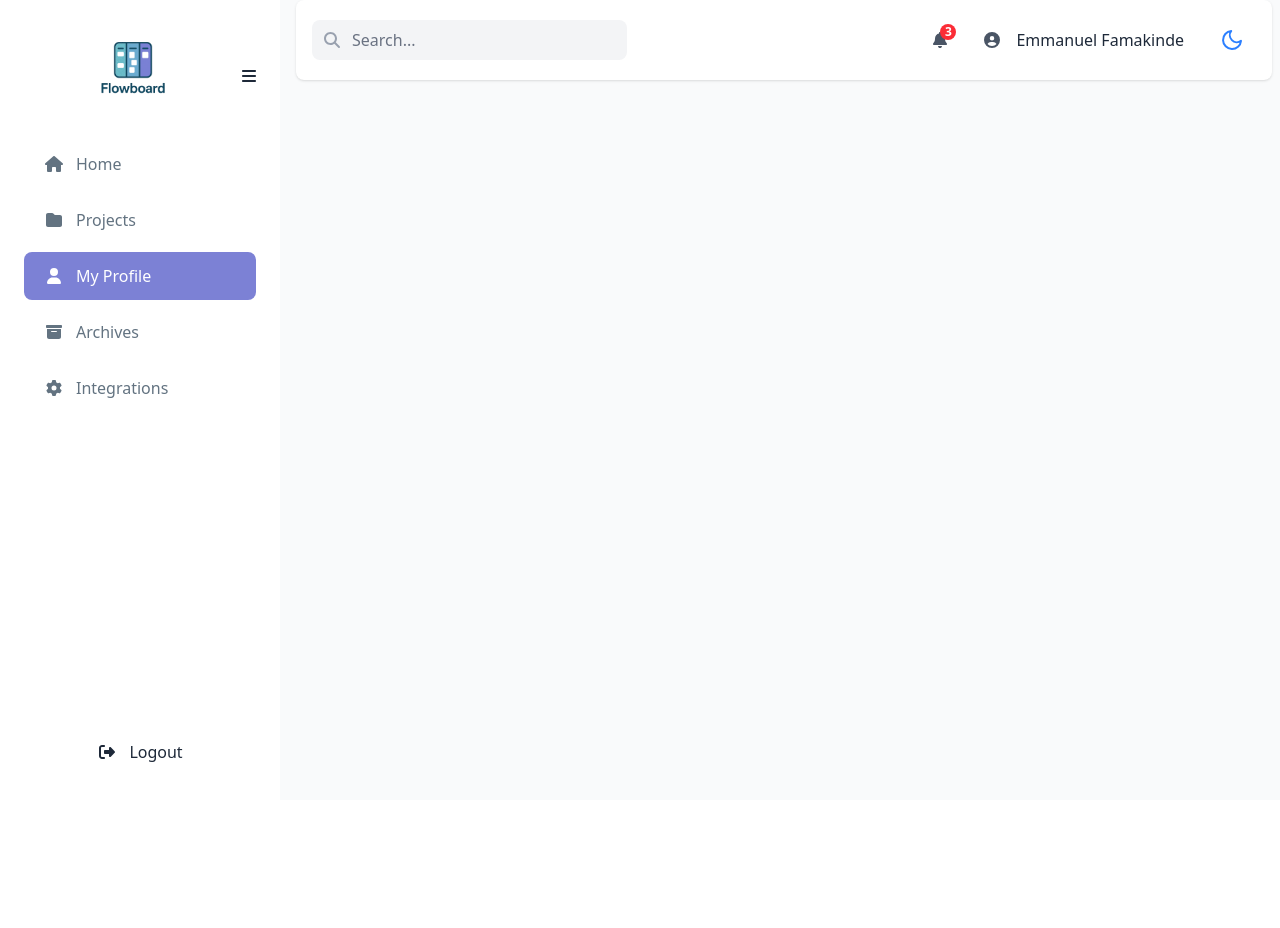
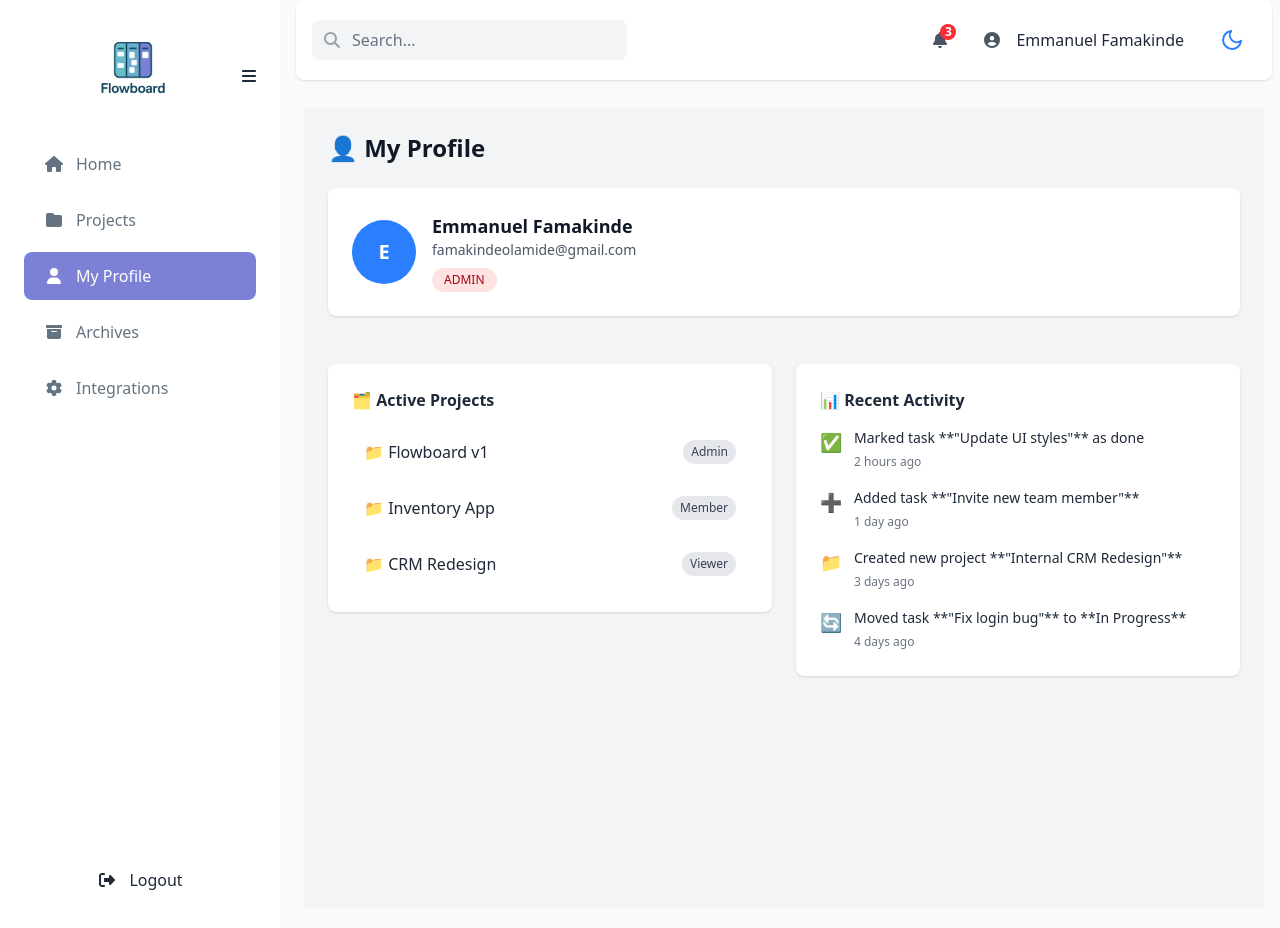
Before and after one commit to dammyseggs/kaban, a React (Vite) app: page /myprofile in a window 1280 px wide. Before the commit the page ends 800 px from the top, so only its background shows below. Built offline with nearby package versions, Linux system fonts and the light colour scheme.

Commit message:
done the user profile

```diff
--- a/src/App.jsx
+++ b/src/App.jsx
@@ -7,6 +7,7 @@ import Sidebar from "./components/Sidebar.jsx";
 import Home from "./pages/Home.jsx";
 import Projects from "./pages/Projects.jsx";
 import ProjectBoard from "./pages/ProjectBoard.jsx";
+import MyProfile from "./pages/MyProfile.jsx";
 
 function App() {
   return (
@@ -18,6 +19,7 @@ function App() {
           <Route path="home" element={<Home />} />
           <Route path="projects" element={<Projects />} />
           <Route path="projects/:id" element={<ProjectBoard/>} />
+          <Route path="myprofile" element={<MyProfile />} />
         </Route>
       </Routes>
       {/* <ThemeToggle /> */}
--- /dev/null
+++ b/src/components/AddTaskForm.jsx
@@ -0,0 +1,53 @@
+import React, { useState } from "react";
+
+const AddTaskForm = ({ onAddTask }) => {
+  const [title, setTitle] = useState("");
+  const [priority, setPriority] = useState("low");
+
+  const handleSubmit = (e) => {
+    e.preventDefault();
+    if (!title.trim()) return;
+
+    const newTask = {
+      id: `task-${Date.now()}`,
+      title,
+      priority,
+    };
+
+    onAddTask(newTask);
+    setTitle("");
+    setPriority("low");
+  };
+
+  return (
+    <form onSubmit={handleSubmit} className="mt-2 space-y-2">
+      <input
+        type="text"
+        className="w-full px-3 py-2 rounded border text-sm border-gray-300 dark:border-gray-700 bg-white dark:bg-gray-800 text-gray-900 dark:text-gray-100 focus:outline-none"
+        placeholder="Task title"
+        value={title}
+        onChange={(e) => setTitle(e.target.value)}
+      />
+
+      <select
+        value={priority}
+        onChange={(e) => setPriority(e.target.value)}
+        className="w-full px-3 py-2 rounded border text-sm border-gray-300 dark:border-gray-700 bg-white dark:bg-gray-800 text-gray-900 dark:text-gray-100 focus:outline-none"
+      >
+        <option value="low">🟢 Low</option>
+        <option value="medium">🟡 Medium</option>
+        <option value="high">🟠 High</option>
+        <option value="critical">🔴 Critical</option>
+      </select>
+
+      <button
+        type="submit"
+        className="w-full bg-blue-600 text-white px-3 py-2 text-sm rounded hover:bg-blue-700 transition"
+      >
+        Add Task
+      </button>
+    </form>
+  );
+};
+
+export default AddTaskForm;
--- a/src/components/kaban/Column.jsx
+++ b/src/components/kaban/Column.jsx
@@ -1,6 +1,7 @@
 import React from "react";
 import { Droppable, Draggable } from "@hello-pangea/dnd";
 import TaskCard from "./TaskCard";
+import AddTaskForm from '../AddTaskForm';
 
 
 const getHeaderClasses  = (id) => {
@@ -18,11 +19,13 @@ const getHeaderClasses  = (id) => {
   }
 };
 
-const Column = ({ column, tasks }) => {
+const Column = ({ column, tasks, onAddTask  }) => {
       const headerClasses = getHeaderClasses(column.id);
   return (
-    <div className="bg-gray-100 dark:bg-gray-700 p-3 rounded-lg w-62 flex-shrink-0">
-      <div className={`p-2 rounded-t-lg mb-2 font-bold text-lg ${headerClasses}`}>
+    <div className="bg-gray-100 dark:bg-gray-700 p-4 rounded-lg w-62 flex-shrink-0">
+      <div
+        className={`p-3 rounded-t-lg mb-2 font-bold text-lg ${headerClasses}`}
+      >
         {column.title}
       </div>
 
@@ -50,6 +53,12 @@ const Column = ({ column, tasks }) => {
           </div>
         )}
       </Droppable>
+
+      {column.id == "todo" && (
+        <div>
+           <AddTaskForm onAddTask={(newTask) => onAddTask(column.id, newTask)} />
+        </div>
+      )}
     </div>
   );
 };
--- a/src/components/kaban/TaskCard.jsx
+++ b/src/components/kaban/TaskCard.jsx
@@ -14,7 +14,7 @@ const TaskCard = ({ task }) => {
     "bg-gray-200 text-gray-700 dark:bg-gray-700 dark:text-gray-200";
 
   return (
-    <div className="bg-white dark:bg-gray-800 rounded-lg p-4 mb-4 shadow-sm border dark:border-gray-700">
+    <div className="bg-white dark:bg-gray-800 rounded-lg p-3 mb-3 shadow-sm border dark:border-gray-700">
       <div className="flex justify-between items-start">
         <p className="font-medium text-sm text-gray-800 dark:text-gray-100">
           {task.title}
--- /dev/null
+++ b/src/components/profile/UserActivityTimeline.jsx
@@ -0,0 +1,71 @@
+import React from "react";
+
+const activities = [
+  {
+    id: 1,
+    type: "task-completed",
+    description: 'Marked task **"Update UI styles"** as done',
+    time: "2 hours ago",
+  },
+  {
+    id: 2,
+    type: "task-added",
+    description: 'Added task **"Invite new team member"**',
+    time: "1 day ago",
+  },
+  {
+    id: 3,
+    type: "project-created",
+    description: 'Created new project **"Internal CRM Redesign"**',
+    time: "3 days ago",
+  },
+  {
+    id: 4,
+    type: "status-changed",
+    description: 'Moved task **"Fix login bug"** to **In Progress**',
+    time: "4 days ago",
+  },
+];
+
+const getIcon = (type) => {
+  switch (type) {
+    case "task-completed":
+      return "✅";
+    case "task-added":
+      return "➕";
+    case "project-created":
+      return "📁";
+    case "status-changed":
+      return "🔄";
+    default:
+      return "📌";
+  }
+};
+
+const UserActivityTimeline = () => {
+  return (
+    <div className="bg-white dark:bg-gray-800 shadow rounded-lg p-6 mt-6">
+      <h3 className="text-md font-semibold text-gray-800 dark:text-gray-100 mb-4">
+        📊 Recent Activity
+      </h3>
+      <ul className="space-y-4">
+        {activities.map((activity) => (
+          <li key={activity.id} className="flex items-start gap-3">
+            <span className="text-lg">{getIcon(activity.type)}</span>
+            <div>
+              <p
+                className="text-sm text-gray-800 dark:text-gray-200"
+                dangerouslySetInnerHTML={{ __html: activity.description }}
+              />
+              <span className="text-xs text-gray-500 dark:text-gray-400">
+                {activity.time}
+              </span>
+            </div>
+          </li>
+        ))}
+      </ul>
+    </div>
+  );
+};
+
+export default UserActivityTimeline;
--- /dev/null
+++ b/src/components/profile/UserInfoCard.jsx
@@ -0,0 +1,33 @@
+import React from "react";
+
+const UserInfoCard = ({ user }) => {
+  return (
+    <div className="bg-white dark:bg-gray-800 shadow rounded-lg p-6 flex items-center gap-4">
+      {/* Avatar */}
+      <div className="w-16 h-16 bg-blue-500 text-white rounded-full flex items-center justify-center text-xl font-bold">
+        {user.name.charAt(0).toUpperCase()}
+      </div>
+
+      {/* Info */}
+      <div>
+        <h2 className="text-lg font-semibold text-gray-900 dark:text-gray-100">
+          {user.name}
+        </h2>
+        <p className="text-sm text-gray-600 dark:text-gray-400">
+          {user.email}
+        </p>
+        <span
+          className={`inline-block mt-2 px-3 py-1 text-xs font-medium rounded-full ${
+            user.role === "admin"
+              ? "bg-red-100 text-red-800 dark:bg-red-800 dark:text-red-100"
+              : "bg-blue-100 text-blue-800 dark:bg-blue-800 dark:text-blue-100"
+          }`}
+        >
+          {user.role.toUpperCase()}
+        </span>
+      </div>
+    </div>
+  );
+};
+
+export default UserInfoCard;
--- /dev/null
+++ b/src/components/profile/UserProjectList.jsx
@@ -0,0 +1,33 @@
+import React from "react";
+import { Link } from "react-router-dom";
+
+const UserProjectList = ({ projects }) => {
+  return (
+    <div className="bg-white dark:bg-gray-800 shadow rounded-lg p-6 mt-6">
+      <h3 className="text-md font-semibold text-gray-800 dark:text-gray-100 mb-4">
+        🗂️ Active Projects
+      </h3>
+      <ul className="space-y-2">
+        {projects.map((project) => (
+          <li key={project.id}>
+            <Link
+              to={`/projects/${project.id}`}
+              className="block p-3 rounded hover:bg-gray-100 dark:hover:bg-gray-700 transition"
+            >
+              <div className="flex justify-between items-center">
+                <span className="text-gray-800 dark:text-gray-100 font-medium">
+                  📁 {project.name}
+                </span>
+                <span className="text-xs px-2 py-1 rounded-full bg-gray-200 dark:bg-gray-700 text-gray-700 dark:text-gray-300">
+                  {project.role}
+                </span>
+              </div>
+            </Link>
+          </li>
+        ))}
+      </ul>
+    </div>
+  );
+};
+
+export default UserProjectList;
--- /dev/null
+++ b/src/pages/MyProfile.jsx
@@ -0,0 +1,35 @@
+import React from "react";
+import UserInfoCard from "../components/profile/UserInfoCard";
+import UserProjectList from "../components/profile/UserProjectList";
+import UserActivityTimeline from "../components/profile/UserActivityTimeline";
+
+const dummyUser = {
+  name: "Emmanuel Famakinde",
+  email: "famakindeolamide@gmail.com",
+  role: "admin",
+};
+
+const dummyProjects = [
+  { id: "flowboard-v1", name: "Flowboard v1", role: "Admin" },
+  { id: "inventory", name: "Inventory App", role: "Member" },
+  { id: "crm-redesign", name: "CRM Redesign", role: "Viewer" },
+];
+
+const MyProfile = () => {
+  return (
+    <div className="p-6 min-h-screen bg-gray-100 dark:bg-gray-900 text-gray-900 dark:text-gray-100">
+      <h1 className="text-2xl font-bold mb-6">👤 My Profile</h1>
+      <UserInfoCard user={dummyUser} />
+      <div className="mt-6 flex flex-col lg:flex-row gap-6">
+        <div className="lg:w-1/2">
+          <UserProjectList projects={dummyProjects} />
+        </div>
+        <div className="lg:w-1/2">
+          <UserActivityTimeline />
+        </div>
+      </div>
+    </div>
+  );
+};
+
+export default MyProfile;
```
